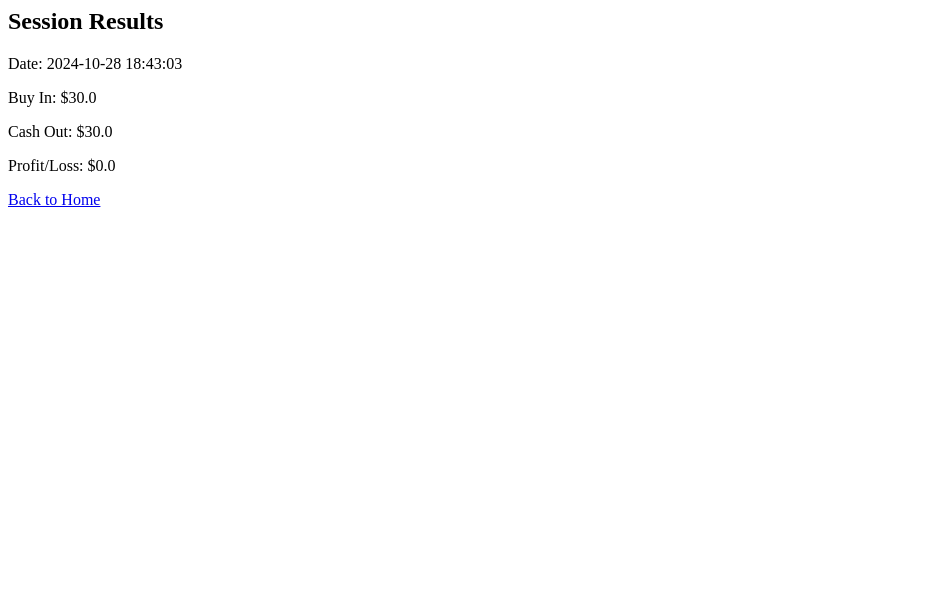
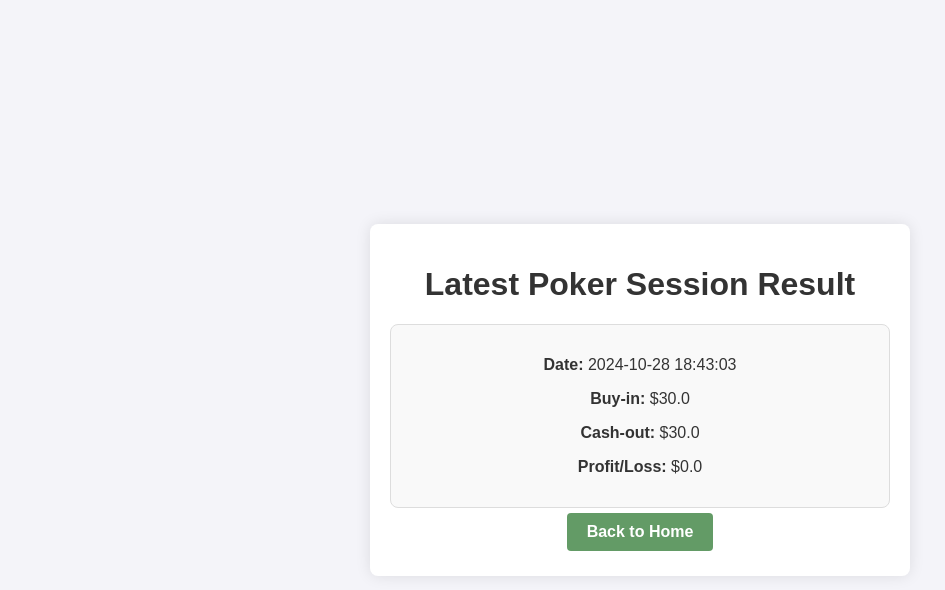
Before and after one commit to griutexius/poker-tracker, a Flask app: page /results in a window 1280 px wide. Shown: the top 590 px of the page, without its empty margins (0-945 px from the left). Run offline with Flask 3, Linux system fonts and the light colour scheme; a user stored in the database is signed in; data comes from the database, SQL or seed files in the repository.

Commit message:
Update results.html

```diff
--- a/poker_website/templates/results.html
+++ b/poker_website/templates/results.html
@@ -1,6 +1,26 @@
-<h2>Session Results</h2>
-<p>Date: {{ session_data['date'] }}</p>
-<p>Buy In: ${{ session_data['buy_in'] }}</p>
-<p>Cash Out: ${{ session_data['cash_out'] }}</p>
-<p>Profit/Loss: ${{ profit_or_loss }}</p>
-<a href="{{ url_for('home') }}">Back to Home</a>
+<!DOCTYPE html>
+<html lang="en">
+<head>
+    <meta charset="UTF-8">
+    <meta name="viewport" content="width=device-width, initial-scale=1.0">
+    <title>Latest Result</title>
+    <link rel="stylesheet" href="{{ url_for('static', filename='styles.css') }}">
+</head>
+<body>
+    <div class="container">
+        <h1>Latest Poker Session Result</h1>
+        {% if session_data %}
+        <div class="session-info">
+            <p><strong>Date:</strong> {{ session_data['date'] }}</p>
+            <p><strong>Buy-in:</strong> ${{ session_data['buy_in'] }}</p>
+            <p><strong>Cash-out:</strong> ${{ session_data['cash_out'] }}</p>
+            <p><strong>Profit/Loss:</strong> ${{ profit_or_loss }}</p>
+        </div>
+        {% else %}
+        <p>No session data available.</p>
+        {% endif %}
+
+        <a href="{{ url_for('home') }}" class="btn">Back to Home</a>
+    </div>
+</body>
+</html>
```
